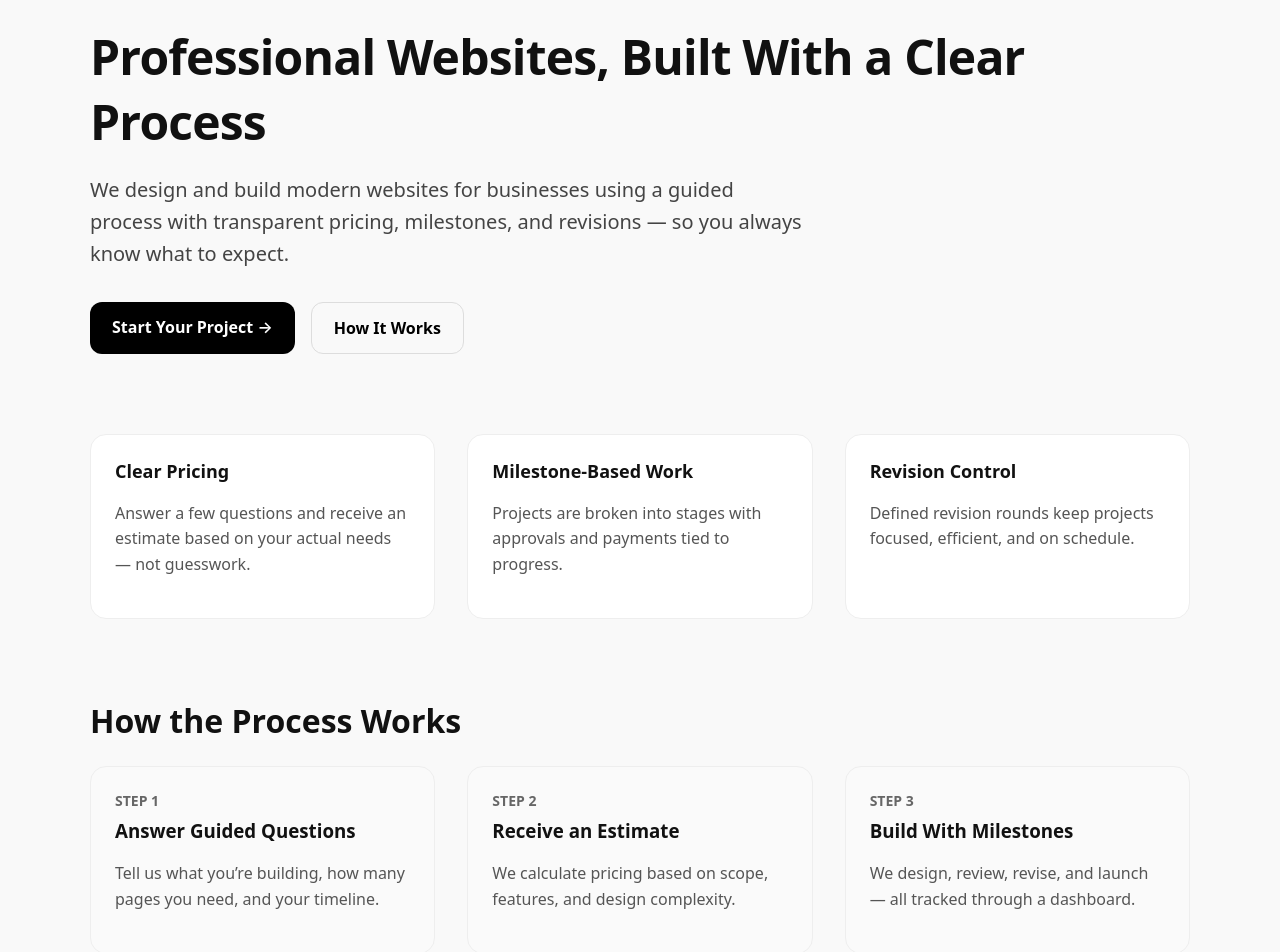
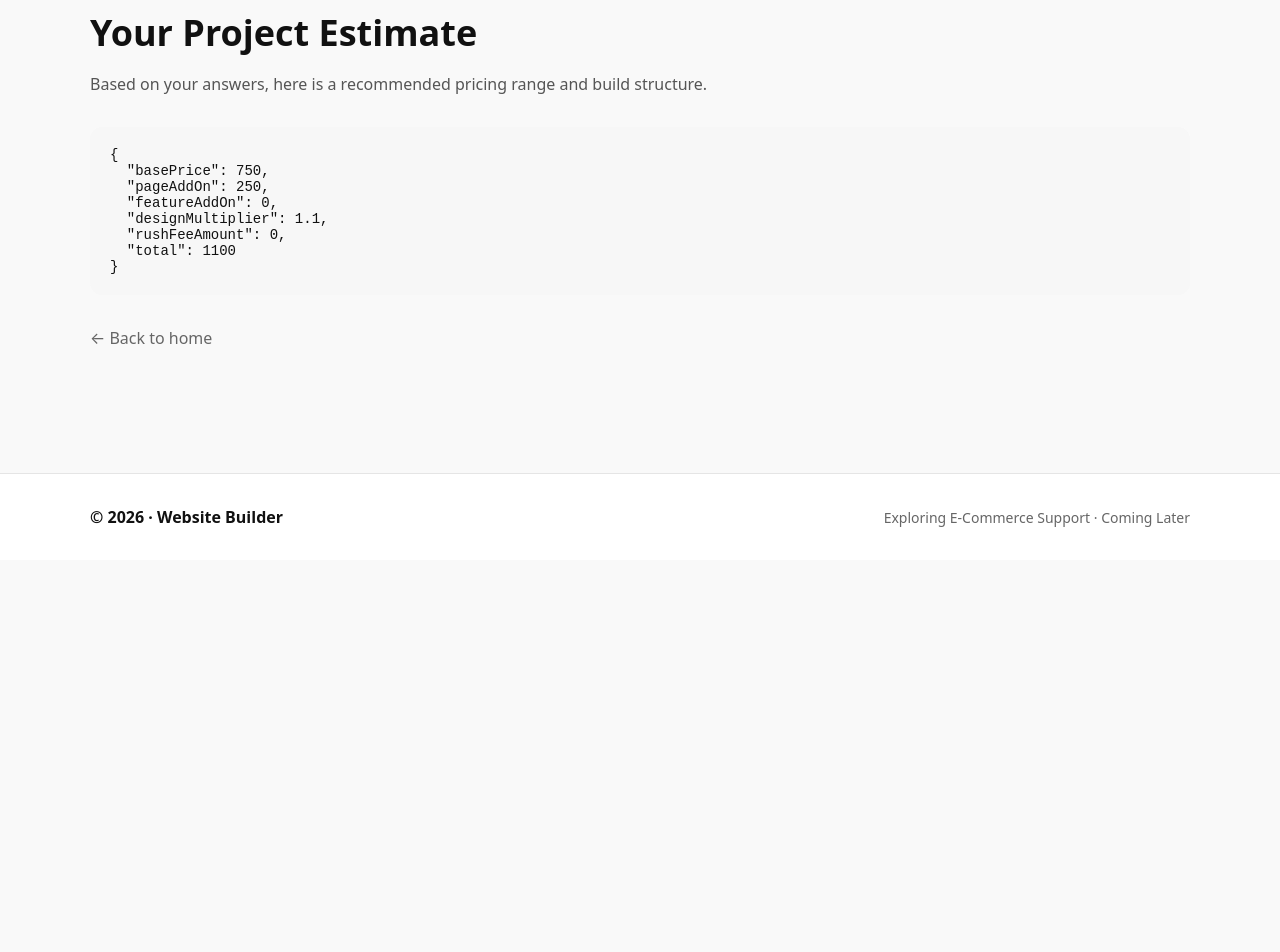
Before and after one commit to kkoly10/website-builder, a Next.js app: page / in a window 1280 px wide. Shown: the part 120-1072 px from the top of the page. After the commit the page ends 800 px from the top, so only its background shows below. Built offline with nearby package versions, Linux system fonts and the light colour scheme.

Commit message:
Refactor Home component into EstimatePage

```diff
--- a/app/page.tsx
+++ b/app/page.tsx
@@ -1,198 +1,80 @@
+"use client";
+
+import { useSearchParams } from "next/navigation";
 import Link from "next/link";
+import { calculatePrice, IntakeData } from "@/lib/pricing";
 
-export default function Home() {
+/* ---------- SAFE PARSERS ---------- */
+
+function parseWebsiteType(value: string | null): IntakeData["websiteType"] {
+  if (value === "Ecommerce") return "Ecommerce";
+  if (value === "Portfolio") return "Portfolio";
+  if (value === "Landing") return "Landing";
+  return "Business";
+}
+
+function parsePages(value: string | null): IntakeData["pages"] {
+  if (value === "1") return "1";
+  if (value === "6-10") return "6-10";
+  return "3-5";
+}
+
+function parseDesign(value: string | null): IntakeData["design"] {
+  if (value === "Classic") return "Classic";
+  if (value === "Creative") return "Creative";
+  return "Modern";
+}
+
+function parseTimeline(value: string | null): IntakeData["timeline"] {
+  if (value === "2-3 weeks") return "2-3 weeks";
+  if (value === "Under 14 days") return "Under 14 days";
+  return "4+ weeks";
+}
+
+/* ---------- PAGE ---------- */
+
+export default function EstimatePage() {
+  const params = useSearchParams();
+
+  const data: IntakeData = {
+    websiteType: parseWebsiteType(params.get("websiteType")),
+    pages: parsePages(params.get("pages")),
+    booking: params.get("booking") === "true",
+    payments: params.get("payments") === "true",
+    blog: params.get("blog") === "true",
+    design: parseDesign(params.get("design")),
+    timeline: parseTimeline(params.get("timeline")),
+  };
+
+  const price = calculatePrice(data);
+
   return (
     <main style={{ maxWidth: 1100, margin: "80px auto", padding: 24 }}>
-      {/* HERO */}
-      <section style={{ marginBottom: 80 }}>
-        <h1
-          style={{
-            fontSize: 48,
-            fontWeight: 700,
-            letterSpacing: -0.8,
-            marginBottom: 16,
-          }}
-        >
-          Professional Websites, Built With a Clear Process
-        </h1>
+      <h1 style={{ fontSize: 36, marginBottom: 12 }}>
+        Your Project Estimate
+      </h1>
 
-        <p
-          style={{
-            fontSize: 20,
-            lineHeight: 1.6,
-            color: "#444",
-            maxWidth: 720,
-          }}
-        >
-          We design and build modern websites for businesses using a guided
-          process with transparent pricing, milestones, and revisions — so you
-          always know what to expect.
-        </p>
+      <p style={{ color: "#555", marginBottom: 32 }}>
+        Based on your answers, here is a recommended pricing range and build
+        structure.
+      </p>
 
-        <div style={{ marginTop: 32, display: "flex", gap: 16, flexWrap: "wrap" }}>
-          <Link
-            href="/build"
-            style={{
-              padding: "14px 22px",
-              background: "#000",
-              color: "#fff",
-              borderRadius: 12,
-              textDecoration: "none",
-              fontSize: 16,
-              fontWeight: 600,
-            }}
-          >
-            Start Your Project →
-          </Link>
-
-          <a
-            href="#how-it-works"
-            style={{
-              padding: "14px 22px",
-              border: "1px solid #ddd",
-              borderRadius: 12,
-              textDecoration: "none",
-              fontSize: 16,
-              fontWeight: 600,
-              color: "#000",
-            }}
-          >
-            How It Works
-          </a>
-        </div>
-      </section>
-
-      {/* TRUST / VALUE */}
-      <section style={{ marginBottom: 80 }}>
-        <div
-          style={{
-            display: "grid",
-            gridTemplateColumns: "repeat(auto-fit, minmax(240px, 1fr))",
-            gap: 32,
-          }}
-        >
-          {[
-            {
-              title: "Clear Pricing",
-              desc: "Answer a few questions and receive an estimate based on your actual needs — not guesswork.",
-            },
-            {
-              title: "Milestone-Based Work",
-              desc: "Projects are broken into stages with approvals and payments tied to progress.",
-            },
-            {
-              title: "Revision Control",
-              desc: "Defined revision rounds keep projects focused, efficient, and on schedule.",
-            },
-          ].map((item) => (
-            <div
-              key={item.title}
-              style={{
-                border: "1px solid #eee",
-                borderRadius: 16,
-                padding: 24,
-                background: "#fff",
-              }}
-            >
-              <h3 style={{ marginTop: 0, fontSize: 18 }}>{item.title}</h3>
-              <p style={{ color: "#555", lineHeight: 1.6 }}>{item.desc}</p>
-            </div>
-          ))}
-        </div>
-      </section>
-
-      {/* HOW IT WORKS */}
-      <section id="how-it-works" style={{ marginBottom: 80 }}>
-        <h2 style={{ fontSize: 32, marginBottom: 24 }}>
-          How the Process Works
-        </h2>
-
-        <ol
-          style={{
-            display: "grid",
-            gridTemplateColumns: "repeat(auto-fit, minmax(240px, 1fr))",
-            gap: 32,
-            paddingLeft: 0,
-            listStyle: "none",
-          }}
-        >
-          {[
-            {
-              step: "1",
-              title: "Answer Guided Questions",
-              desc: "Tell us what you’re building, how many pages you need, and your timeline.",
-            },
-            {
-              step: "2",
-              title: "Receive an Estimate",
-              desc: "We calculate pricing based on scope, features, and design complexity.",
-            },
-            {
-              step: "3",
-              title: "Build With Milestones",
-              desc: "We design, review, revise, and launch — all tracked through a dashboard.",
-            },
-          ].map((s) => (
-            <li
-              key={s.step}
-              style={{
-                border: "1px solid #eee",
-                borderRadius: 16,
-                padding: 24,
-                background: "#fafafa",
-              }}
-            >
-              <div
-                style={{
-                  fontSize: 14,
-                  fontWeight: 700,
-                  color: "#666",
-                  marginBottom: 8,
-                }}
-              >
-                STEP {s.step}
-              </div>
-              <h3 style={{ marginTop: 0 }}>{s.title}</h3>
-              <p style={{ color: "#555", lineHeight: 1.6 }}>{s.desc}</p>
-            </li>
-          ))}
-        </ol>
-      </section>
-
-      {/* CTA */}
-      <section
+      <pre
         style={{
-          border: "1px solid #eee",
-          borderRadius: 20,
-          padding: 40,
-          background: "#fff",
-          textAlign: "center",
+          background: "#f7f7f7",
+          padding: 20,
+          borderRadius: 12,
+          fontSize: 14,
         }}
       >
-        <h2 style={{ fontSize: 28, marginBottom: 12 }}>
-          Ready to Build Your Website?
-        </h2>
-        <p style={{ color: "#555", fontSize: 16 }}>
-          Start with a few questions and get a tailored estimate.
-        </p>
+        {JSON.stringify(price, null, 2)}
+      </pre>
 
-        <Link
-          href="/build"
-          style={{
-            display: "inline-block",
-            marginTop: 24,
-            padding: "14px 26px",
-            background: "#000",
-            color: "#fff",
-            borderRadius: 12,
-            textDecoration: "none",
-            fontSize: 16,
-            fontWeight: 600,
-          }}
-        >
-          Start Project →
+      <div style={{ marginTop: 32 }}>
+        <Link href="/" style={{ color: "#666", textDecoration: "none" }}>
+          ← Back to home
         </Link>
-      </section>
+      </div>
     </main>
   );
 }
```
